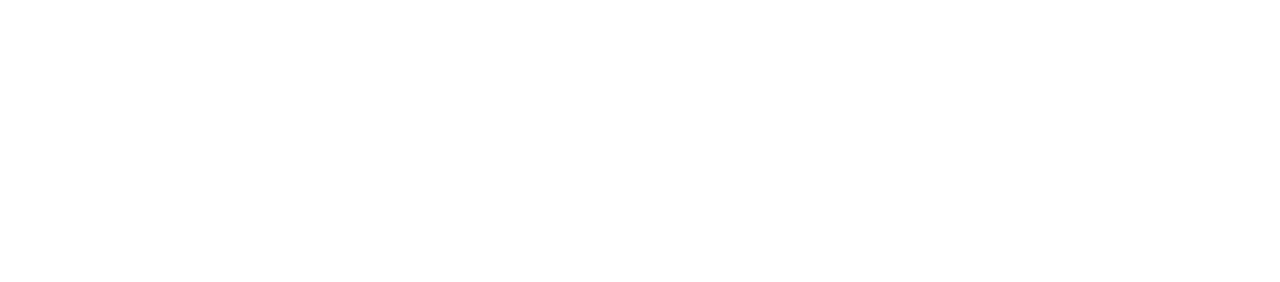
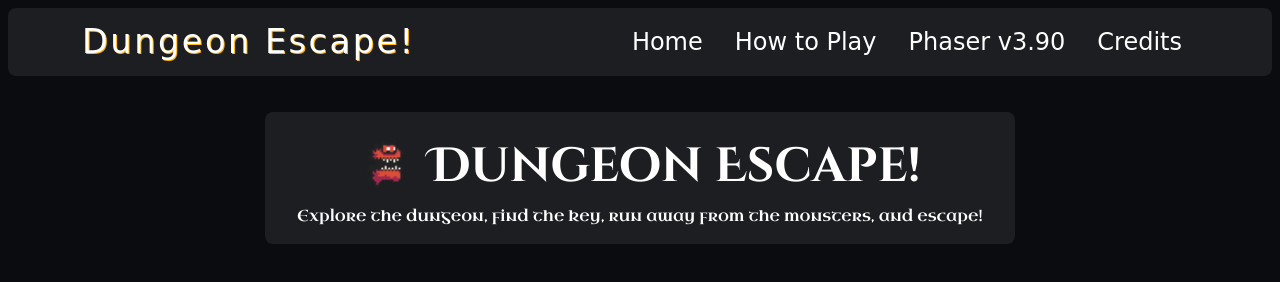
Before and after one commit to Drake-Designer/Dungeon-Escape, a plain HTML site: page index.html in a window 1280 px wide. Drawn offline with nearby package versions, Linux system fonts and the light colour scheme; a web font is replaced by a local one.

Commit message:
HTML/CSS: create navabar and header, refine styles, and create animated monster GIF

```diff
--- a/css/style.css
+++ b/css/style.css
@@ -0,0 +1,117 @@
+/* Google Font: Cinzel Decorative, Press Start 2P, Uncial Antiqua, Pirata One */
+
+@import url('https://fonts.googleapis.com/css2?family=Cinzel+Decorative:wght@400;700;900&family=Pirata+One&family=Press+Start+2P&family=Uncial+Antiqua&display=swap');
+
+/* -----------------------------------> Root Colour Palette + Typography */
+
+:root {
+  --bg-main: #0b0c10; /* Main Background */
+  --bg-panel: #1c1e22; /* Background panel */
+  --text-primary: #ffffff; /* Main Text */
+  --text-secondary: #58595c; /* Secondary Text */
+  --accent-primary: #ffb600; /* Primary Accent */
+  --accent-secondary: #00c89a; /* Secondary Accent */
+
+  /* Font families */
+  --font-nav-bar: 'Pirata One', cursive; /* Navbar font */
+  --font-lore: 'Uncial Antiqua', cursive; /* Mase text */
+  --font-title: 'Cinzel Decorative', serif; /* Main titles */
+  --font-arcade: 'Press Start 2P', monospace; /* Phaser */
+}
+
+/* -----------------------------------> Global styles */
+* {
+  scroll-behavior: smooth;
+}
+
+body {
+  background: var(--bg-main); /* page background */
+  color: var(--text-primary); /* main text color */
+  font-family: var(--font-lore);
+  margin: 0.5rem;
+  padding-top: 88px;
+}
+
+/* -----------------------------------> Navbar */
+#navbar {
+  background: var(--bg-panel);
+  margin: 0.5rem;
+  font-size: 1.5rem;
+  border-radius: 8px;
+}
+
+#navbar .navbar-logo {
+  font-family: var(--font-nav-bar);
+  color: var(--text-primary) !important;
+  font-size: 2.1rem;
+  letter-spacing: 2.5px;
+  transition: color 0.4s, transform 0.4s, text-shadow 0.4s;
+  text-shadow: 1px 1px var(--accent-primary);
+  text-decoration: none;
+}
+#navbar .navbar-logo:hover {
+  color: var(--accent-primary) !important;
+  transform: scale(1.05);
+  text-shadow: 2px 2px var(--text-primary);
+  text-decoration: none;
+}
+
+#navbar .nav-link {
+  font-family: var(--font-nav-bar);
+  color: var(--text-primary) !important;
+  padding: 0.5rem 1rem;
+  transition: color 0.3s, transform 0.3s;
+}
+
+#navbar .nav-link::after {
+  content: '';
+  position: absolute;
+  left: 50%;
+  bottom: 4px;
+  width: 0;
+  height: 2px;
+  background: var(--accent-primary);
+  transition: width 0.3s, left 0.3s;
+}
+
+#navbar .nav-link:hover,
+#navbar .nav-link.active {
+  color: var(--accent-primary) !important; /* link hover/active */
+  transform: translateY(-2px);
+}
+#navbar .nav-link:hover::after,
+#navbar .nav-link.active::after {
+  width: 80%;
+  left: 10%;
+}
+
+/* -----------------------------------> Header */
+
+#header {
+  padding: 1.5rem 0;
+  border-radius: 8px;
+}
+
+.header-box {
+  display: inline-block;
+  background: var(--bg-panel);
+  padding: 1rem 2rem;
+  border-radius: 8px;
+}
+
+#header h1 {
+  font-family: var(--font-title);
+  font-weight: 700;
+  color: var(--text-primary);
+}
+#header p {
+  font-family: var(font-lore);
+  font-size: 1rem;
+  color: var(--text-primary);
+}
+
+.header-monster {
+  width: 55px;
+  margin-right: 0.2rem;
+  margin-bottom: 10px;
+}
--- a/index.html
+++ b/index.html
@@ -5,10 +5,61 @@
     <meta name="viewport" content="width=device-width, initial-scale=1.0" />
     <title>Dungeon Escape!</title>
 
+    <!-- Google Fonts Link -->
+    <link
+      href="https://fonts.googleapis.com/css2?family=Cinzel+Decorative:wght@400;700;900&family=Press+Start+2P&family=Uncial+Antiqua&display=swap"
+      rel="stylesheet"
+    />
+
+    <!-- Bootstrap Link -->
+    <link
+      href="https://cdn.jsdelivr.net/npm/bootstrap@5.3.6/dist/css/bootstrap.min.css"
+      rel="stylesheet"
+      integrity="sha384-4Q6Gf2aSP4eDXB8Miphtr37CMZZQ5oXLH2yaXMJ2w8e2ZtHTl7GptT4jmndRuHDT"
+      crossorigin="anonymous"
+    />
+
     <!-- CSS Link -->
     <link rel="stylesheet" href="css/style.css" />
   </head>
   <body>
+    <!-- Navbar -->
+    <nav id="navbar" class="navbar navbar-expand-lg fixed-top">
+      <div class="container">
+        <a class="navbar-logo" href="#index.html">Dungeon Escape!</a>
+        <button
+          class="navbar-toggler"
+          type="button"
+          data-bs-toggle="collapse"
+          data-bs-target="#mainNav"
+          aria-controls="mainNav"
+          aria-expanded="false"
+          aria-label="Toggle navigation"
+        >
+          <span class="navbar-toggler-icon"></span>
+        </button>
+        <div class="collapse navbar-collapse" id="mainNav">
+          <ul class="navbar-nav ms-auto">
+            <li class="nav-item"><a class="nav-link" href="#home">Home</a></li>
+            <li class="nav-item"><a class="nav-link" href="#how-to-play">How to Play</a></li>
+            <li class="nav-item"><a class="nav-link" href="#leaderboard">Phaser v3.90</a></li>
+            <li class="nav-item"><a class="nav-link" href="#credits">Credits</a></li>
+          </ul>
+        </div>
+      </div>
+    </nav>
+
+    <!-- Header -->
+    <header id="header" class="text-center py-3 mb-3">
+      <div class="header-box">
+        <h1 class="display-5 mb-1">
+          <img src="assets/images/monster-gif.gif" alt="Monster Gif" class="header-monster" />
+          Dungeon Escape!
+        </h1>
+        <p class="lead mb-0">Explore the dungeon, find the key, run away from the monsters, and escape!</p>
+      </div>
+    </header>
+
     <!-- JS Link-->
     <script src="js/game.js"></script>
   </body>
```
Also changed, not shown: assets/images/monster-gif.gif (added), js/script.js (added).
